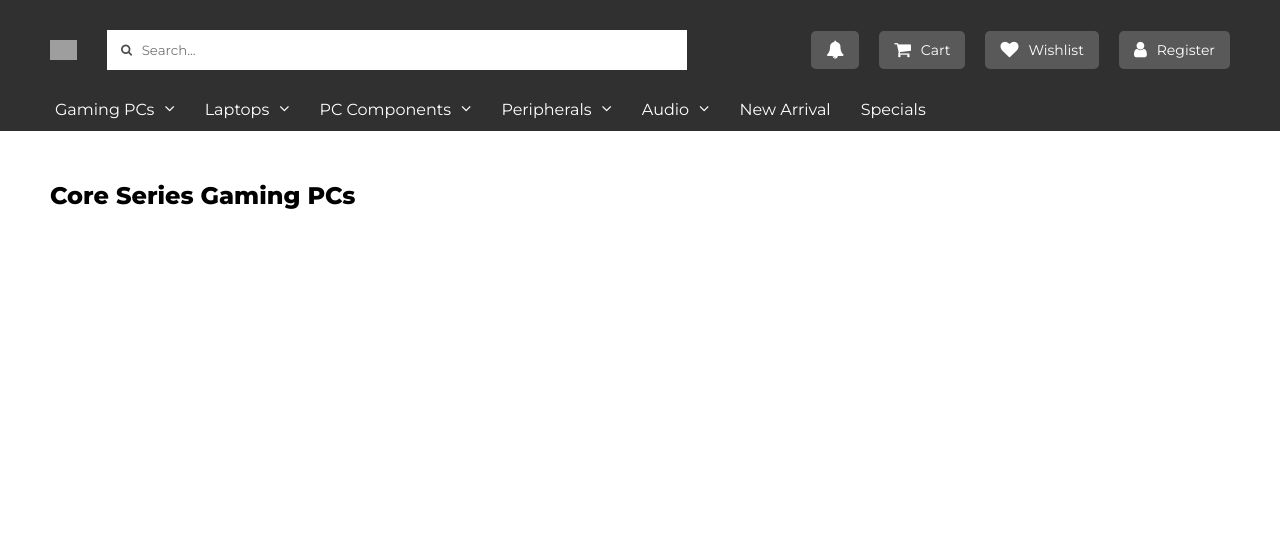
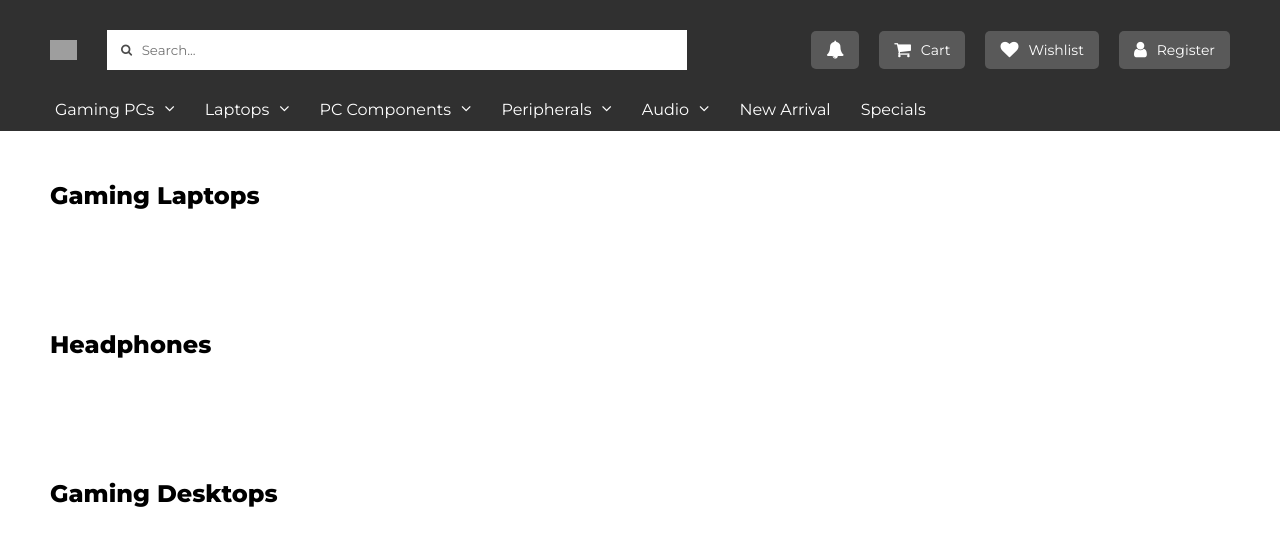
Before and after one commit to sachinstha9/Computer-Parts-Ecommerce, a Flask app: page / in a window 1280 px wide. Shown: the top 546 px of the page. Run offline with Flask 3, Linux system fonts and the light colour scheme; data that the repository does not hold is empty; grey boxes are pictures that could not be loaded.

Commit message:
product section dict working

```diff
--- a/app.py
+++ b/app.py
@@ -6,6 +6,7 @@ app = Flask(__name__)
 
 def product_formatter(products):
     formatted_products = []
+
     for product in products:
         formatted_products.append({
             "id": product[0],
@@ -29,20 +30,42 @@ def index():
     conn = sqlite3.connect("computer-ecommerce.db")
     c = conn.cursor()
 
-    c.execute('SELECT * FROM products')
-    all_products = c.fetchall()
-
     c.execute('SELECT * FROM products WHERE in_banner = ?', (1,))
     in_banner_products = c.fetchall()
 
+    c.execute("SELECT * FROM products WHERE tags LIKE '%laptop%' AND tags like '%gaming%'")
+    gaming_laptops = c.fetchall()
+
+    c.execute("SELECT * FROM products WHERE tags LIKE '%headphone%'")
+    headphones = c.fetchall()
+
+    c.execute("SELECT * FROM products WHERE tags LIKE '%desktop%' AND tags like '%gaming%'")
+    gaming_desktops = c.fetchall()
+
     conn.close()
 
-    all_products = product_formatter(all_products)
     in_banner_products = product_formatter(in_banner_products)
+    gaming_laptops = product_formatter(gaming_laptops)
+    headphones = product_formatter(headphones)
+    gaming_desktops = product_formatter(gaming_desktops)
 
-    display_sections = ["Monitors", "Laptops", "Mouses"]
+    display_sections = {
+        "gaming_laptops": {
+            "title": "Gaming Laptops",
+            "products": gaming_laptops
+        },
+        "headphones": {
+            "title": "Headphones",
+            "products": headphones
+        },
+        "gaming_desktops": {
+            "title": "Gaming Desktops",
+            "products": gaming_desktops
+        },
+    }
 
-    return render_template("index.html", in_banner_products=in_banner_products, all_products=all_products)
+    return render_template("index.html", in_banner_products=in_banner_products,
+                           display_sections=display_sections)
 
 if __name__ == "__main__":
     app.run(debug=True)
--- a/static/js/product-section.js
+++ b/static/js/product-section.js
@@ -24,12 +24,12 @@ products_section.forEach((e, i) => {
 
   let currentIndex = 0;
 
-  left_products_section_slider.addEventListener("click", () => {
+  right_products_section_slider.addEventListener("click", () => {
     if (currentIndex < maxIndex) currentIndex += 1;
     product_section_items_container.style.transform = `translateX(-${currentIndex * product_section_item_style.width}px)`;
   });
 
-  right_products_section_slider.addEventListener("click", () => {
+  left_products_section_slider.addEventListener("click", () => {
     if (currentIndex > 0) {
       currentIndex -= 1;
       product_section_items_container.style.transform = `translateX(-${currentIndex * product_section_item_style.width}px)`;
--- a/templates/index.html
+++ b/templates/index.html
@@ -398,12 +398,13 @@
     </section>
 
     <main>
+      {% for section in display_sections.values() %}
       <section class="products-section">
-        <p class="products-section-title">Core Series Gaming PCs</p>
+        <p class="products-section-title">{{ section.title}}</p>
 
         <div class="products-section-items-wrapper">
           <div class="product-section-items-container">
-            {% for item in all_products %}
+            {% for item in section.products %}
             <div class="product-section-item">
               <img
                 src="{{ item.img_sources[0] }}"
@@ -443,6 +444,7 @@
           </div>
         </div>
       </section>
+      {% endfor %}
     </main>
   </body>
   <script src="../static/js/carousel.js"></script>
```
